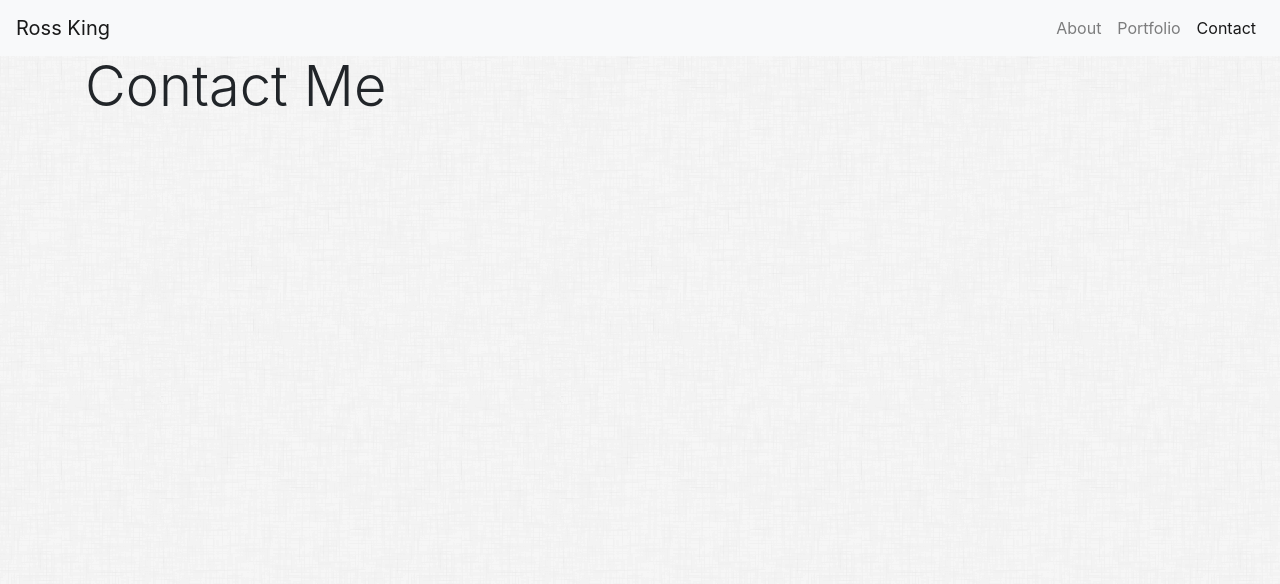
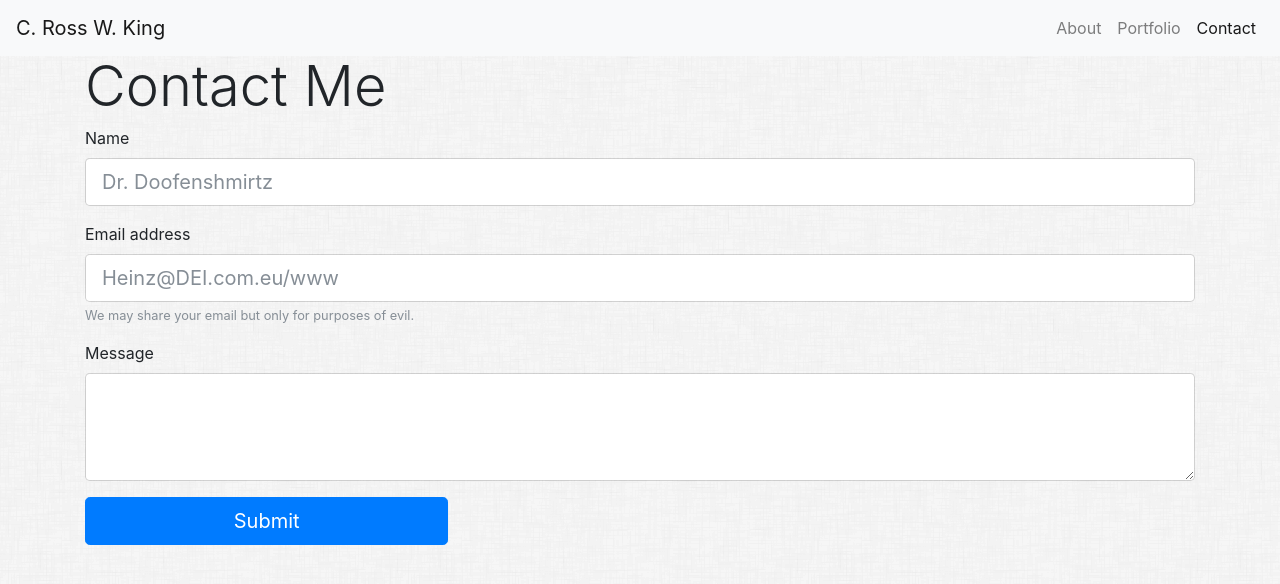
Before and after one commit to RomeoKilo125/bootstrap-portfolio, a plain HTML site: page contact.html in a window 1280 px wide. Drawn offline with nearby package versions, Linux system fonts and the light colour scheme.

Commit message:
Not perfect, but close.

```diff
--- a/contact.html
+++ b/contact.html
@@ -11,7 +11,7 @@
 
 <body>
   <nav class="navbar navbar-expand-lg navbar-light bg-light">
-    <a class="navbar-brand" href="#">Ross King</a>
+    <a class="navbar-brand" href="#">C. Ross W. King</a>
     <button class="navbar-toggler" type="button" data-toggle="collapse" data-target="#navbarSupportedContent" aria-controls="navbarSupportedContent" aria-expanded="false" aria-label="Toggle navigation">
         <span class="navbar-toggler-icon"></span>
       </button>
@@ -36,9 +36,32 @@
         <h1 class="display-4">Contact Me</h1>
       </div>
     </div>
-    <div class="row">
-
-    </div>
+    <form>
+      <div class="form-row">
+        <div class="form-group col-md-12">
+          <label for="nameField">Name</label>
+          <input type="text" class="form-control form-control-lg" id="nameField" placeholder="Dr. Doofenshmirtz">
+        </div>
+      </div>
+      <div class="form-row">
+        <div class="form-group col-md-12">
+          <label for="InputEmail">Email address</label>
+          <input type="email" class="form-control form-control-lg" id="InputEmail" aria-describedby="emailHelp" placeholder="Heinz@DEI.com.eu/www">
+          <small id="emailHelp" class="form-text text-muted">We may share your email but only for purposes of evil.</small>
+        </div>
+      </div>
+      <div class="form-row">
+        <div class="form-group col-md-12">
+          <label for="messageField">Message</label>
+          <textarea class="form-control form-control-lg" id="messageField" rows="3"></textarea>
+        </div>
+      </div>
+      <div class="form-row">
+        <div class="form-group col-md-4">
+          <button type="submit" class="btn btn-primary btn-lg btn-block">Submit</button>
+        </div>
+      </div>
+    </form>
   </div>
 
   <script src="https://code.jquery.com/jquery-3.2.1.slim.min.js" integrity="sha384-KJ3o2DKtIkvYIK3UENzmM7KCkRr/rE9/Qpg6aAZGJwFDMVNA/GpGFF93hXpG5KkN" crossorigin="anonymous"></script>
```
Also changed, not shown: index.html (+1 -1 lines), portfolio.html (+1 -1 lines).
